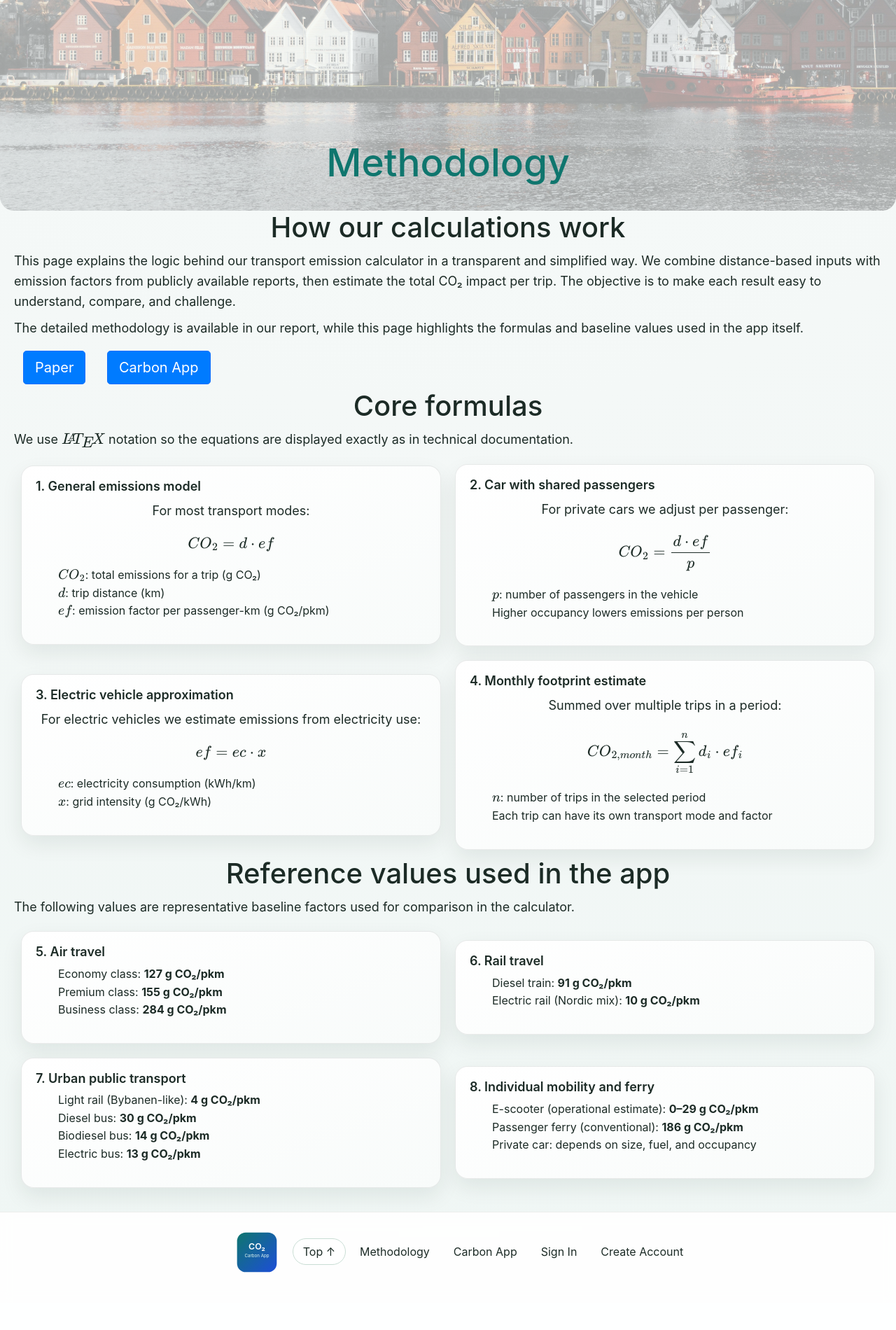
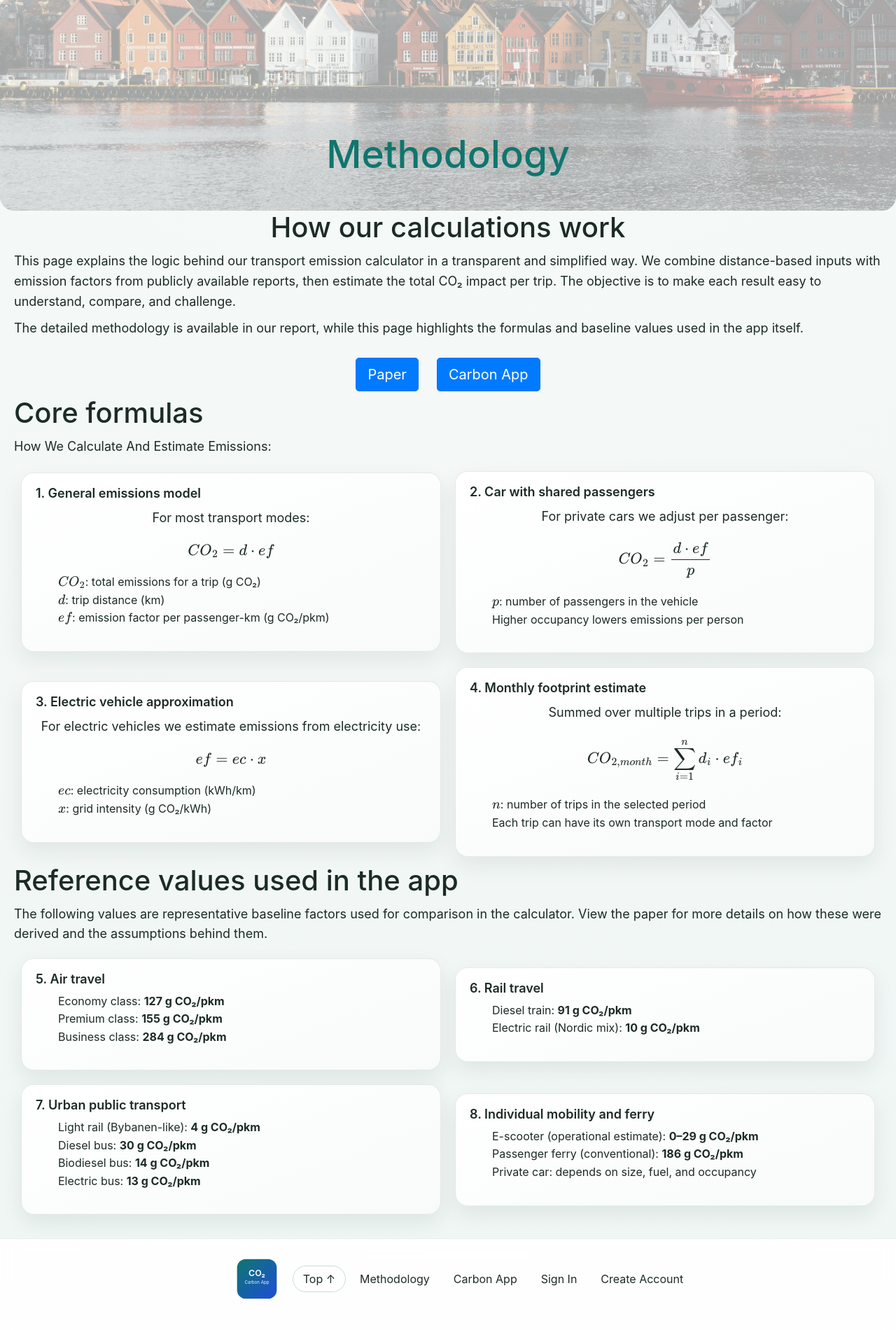
Before and after one commit to Horg1/Carbon_App_Group_2, a Flask app: page /methodology in a window 1280 px wide. Shown: the part 531-2431 px from the top of the page at 70% size. Before the commit the page ends 2349 px from the top, so only its background shows below. Run offline with Flask 3, Linux system fonts and the light colour scheme; some libraries are stand-ins or nearby versions.

Commit message:
modified:   capp/static/methodology.css 	modified:   capp/templates/methodology.html

```diff
--- a/capp/static/methodology.css
+++ b/capp/static/methodology.css
@@ -24,6 +24,11 @@ h4{ text-align: left; font-weight: 600; }
 .header,
 .methodology{ display: flex; align-items: center; background: transparent; }
 
+.container_buttons_links_header{
+  display: flex;
+  justify-content: center;
+  margin-top: 20px;
+}
 
 
 .header .box,
@@ -53,4 +58,6 @@ h4{ text-align: left; font-weight: 600; }
 .methodology .box_table2:nth-of-type(1),
 .methodology .box_table2:nth-of-type(2){ flex-grow:1; }
 
+
+
 @media (max-width:768px){ .header, .methodology{ flex-direction: column; } }
--- a/capp/templates/methodology.html
+++ b/capp/templates/methodology.html
@@ -29,21 +29,20 @@
         The detailed methodology is available in our report, while this page
         highlights the formulas and baseline values used in the app itself.
       </p>
-      <div class="container_buttons_links_header">
+      <div class="container_buttons_links_header" style="justify-content: center; margin-top: 20px">
         <div class="btn">
-          <a href="#" class="btn btn-primary btn-lg mr-2" style="background-color: #007bff">Paper</a>
+          <a href="#link to paper" class="btn btn-primary btn-lg mr-2" style="background-color: #007bff">Paper</a>
         </div>
         <div class="btn">
-          <a href="{{ url_for('carbon_app.carbon_app_home') }}" class="btn btn-primary btn-lg mr-2" style="background-color: #007bff">Carbon App</a>
+          <a href="{{ url_for('carbon_app.carbon_app_home') }}" class="btn btn-primary btn-lg mr-2" style="background-color: #007bff" ">Carbon App</a>
         </div>
       </div>
     </div>
 
     <div class="methodology" style="display: block">
-      <h1 style="text-align: center">Core formulas</h1>
+      <h1 style="text-align: left">Core formulas</h1>
       <p>
-        We use \(\LaTeX\) notation so the equations are displayed exactly as in
-        technical documentation.
+        How We Calculate And Estimate Emissions:
       </p>
     </div>
 
@@ -107,10 +106,10 @@
     </div>
 
     <div class="methodology" style="display: block">
-      <h1 style="text-align: center">Reference values used in the app</h1>
+      <h1 style="text-align: left">Reference values used in the app</h1>
       <p>
         The following values are representative baseline factors used for
-        comparison in the calculator.
+        comparison in the calculator. View the paper for more details on how these were derived and the assumptions behind them.
       </p>
     </div>
 
```
